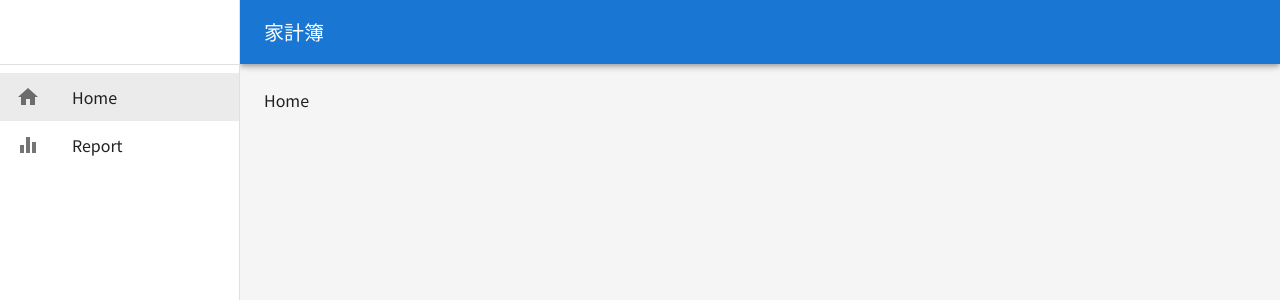
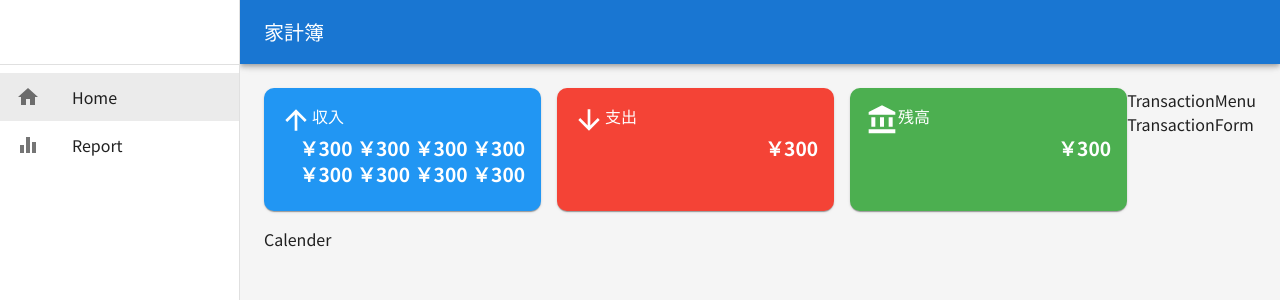
Before and after one commit to r-someya0618/react-household-app, a React (Vite) app: page / in a window 1280 px wide. Shown: the top 300 px of the page. Built offline with nearby package versions, Linux system fonts and the light colour scheme.

Commit message:
home画面の収支カードコンポーネント追加

```diff
--- a/package.json
+++ b/package.json
@@ -12,8 +12,9 @@
   "dependencies": {
     "@emotion/react": "^11.14.0",
     "@emotion/styled": "^11.14.0",
-    "@mui/icons-material": "^6.3.1",
-    "@mui/material": "^6.3.1",
+    "@mui/icons-material": "^5.15.1",
+    "@mui/material": "^5.15.1",
+    "@mui/x-date-pickers": "^6.19.0",
     "react": "^18.3.1",
     "react-dom": "^18.3.1",
     "react-router-dom": "^6.28.1"
--- a/src/components/AppLayout.tsx
+++ b/src/components/AppLayout.tsx
@@ -44,8 +44,8 @@
       <AppBar
         position='fixed'
         sx={{
-          width: { sm: `calc(100% - ${drawerWidth}px)` },
-          ml: { sm: `${drawerWidth}px` },
+          width: { md: `calc(100% - ${drawerWidth}px)` },
+          ml: { md: `${drawerWidth}px` },
         }}
       >
         <Toolbar>
@@ -54,7 +54,7 @@
             aria-label='open drawer'
             edge='start'
             onClick={handleDrawerToggle}
-            sx={{ mr: 2, display: { sm: 'none' } }}
+            sx={{ mr: 2, display: { md: 'none' } }}
           >
             <MenuIcon />
           </IconButton>
@@ -74,7 +74,7 @@
       {/* メインコンテンツ */}
       <Box
         component='main'
-        sx={{ flexGrow: 1, p: 3, width: { sm: `calc(100% - ${drawerWidth}px)` } }}
+        sx={{ flexGrow: 1, p: 3, width: { md: `calc(100% - ${drawerWidth}px)` } }}
       >
         <Toolbar />
         <Outlet />
--- /dev/null
+++ b/src/components/Calender.tsx
@@ -0,0 +1,7 @@
+import React from 'react'
+
+const Calender = () => {
+  return <div>Calender</div>
+}
+
+export default Calender
--- /dev/null
+++ b/src/components/MonthlySummary.tsx
@@ -0,0 +1,102 @@
+import { Card, CardContent, Grid, Stack, Typography } from '@mui/material'
+import ArrowUpwardIcon from '@mui/icons-material/ArrowUpward'
+import ArrowDownwardIcon from '@mui/icons-material/ArrowDownward'
+import AccountBalanceIcon from '@mui/icons-material/AccountBalance'
+
+const MonthlySummary = () => {
+  return (
+    <Grid container spacing={{ xs: 1, sm: 2 }} mb={2}>
+      {/* 収入 */}
+      <Grid item xs={4} display={'flex'} flexDirection={'column'}>
+        <Card
+          sx={{
+            bgcolor: (theme) => theme.palette.incomeColor.main,
+            color: 'white',
+            borderRadius: '10px',
+            flexGrow: 1,
+          }}
+        >
+          <CardContent sx={{ padding: { xs: 1, sm: 2 } }}>
+            <Stack direction={'row'}>
+              <ArrowUpwardIcon sx={{ fontSize: '2rem' }} />
+              <Typography>収入</Typography>
+            </Stack>
+            <Typography
+              textAlign={'right'}
+              variant='h5'
+              fontWeight={'fontWeightBold'}
+              sx={{
+                wordBreak: 'break-word',
+                fontSize: { xs: '.8rem', sm: '1rem', md: '1.2rem' },
+              }}
+            >
+              ￥300 ￥300 ￥300 ￥300 ￥300 ￥300 ￥300 ￥300
+            </Typography>
+          </CardContent>
+        </Card>
+      </Grid>
+
+      {/* 支出 */}
+      <Grid item xs={4} display={'flex'} flexDirection={'column'}>
+        <Card
+          sx={{
+            bgcolor: (theme) => theme.palette.expenseColor.main,
+            color: 'white',
+            borderRadius: '10px',
+            flexGrow: 1,
+          }}
+        >
+          <CardContent sx={{ padding: { xs: 1, sm: 2 } }}>
+            <Stack direction={'row'}>
+              <ArrowDownwardIcon sx={{ fontSize: '2rem' }} />
+              <Typography>支出</Typography>
+            </Stack>
+            <Typography
+              textAlign={'right'}
+              variant='h5'
+              fontWeight={'fontWeightBold'}
+              sx={{
+                wordBreak: 'break-word',
+                fontSize: { xs: '.8rem', sm: '1rem', md: '1.2rem' },
+              }}
+            >
+              ￥300
+            </Typography>
+          </CardContent>
+        </Card>
+      </Grid>
+
+      {/* 残高 */}
+      <Grid item xs={4} display={'flex'} flexDirection={'column'}>
+        <Card
+          sx={{
+            bgcolor: (theme) => theme.palette.balanceColor.main,
+            color: 'white',
+            borderRadius: '10px',
+            flexGrow: 1,
+          }}
+        >
+          <CardContent sx={{ padding: { xs: 1, sm: 2 } }}>
+            <Stack direction={'row'}>
+              <AccountBalanceIcon sx={{ fontSize: '2rem' }} />
+              <Typography>残高</Typography>
+            </Stack>
+            <Typography
+              textAlign={'right'}
+              variant='h5'
+              fontWeight={'fontWeightBold'}
+              sx={{
+                wordBreak: 'break-word',
+                fontSize: { xs: '.8rem', sm: '1rem', md: '1.2rem' },
+              }}
+            >
+              ￥300
+            </Typography>
+          </CardContent>
+        </Card>
+      </Grid>
+    </Grid>
+  )
+}
+
+export default MonthlySummary
--- /dev/null
+++ b/src/components/TransactionForm.tsx
@@ -0,0 +1,7 @@
+import React from 'react'
+
+const TransactionForm = () => {
+  return <div>TransactionForm</div>
+}
+
+export default TransactionForm
--- /dev/null
+++ b/src/components/TransactionMenu.tsx
@@ -0,0 +1,7 @@
+import React from 'react'
+
+const TransactionMenu = () => {
+  return <div>TransactionMenu</div>
+}
+
+export default TransactionMenu
--- a/src/components/common/SideBar.tsx
+++ b/src/components/common/SideBar.tsx
@@ -81,7 +81,7 @@
   return (
     <Box
       component='nav'
-      sx={{ width: { sm: drawerWidth }, flexShrink: { sm: 0 } }}
+      sx={{ width: { md: drawerWidth }, flexShrink: { md: 0 } }}
       aria-label='mailbox folders'
     >
       {/* モバイル用 */}
@@ -94,7 +94,7 @@
           keepMounted: true, // Better open performance on mobile.
         }}
         sx={{
-          display: { xs: 'block', sm: 'none' },
+          display: { xs: 'block', md: 'none' },
           '& .MuiDrawer-paper': { boxSizing: 'border-box', width: drawerWidth },
         }}
       >
@@ -105,7 +105,7 @@
       <Drawer
         variant='permanent'
         sx={{
-          display: { xs: 'none', sm: 'block' },
+          display: { xs: 'none', md: 'block' },
           '& .MuiDrawer-paper': { boxSizing: 'border-box', width: drawerWidth },
         }}
         open
--- a/src/pages/Home.tsx
+++ b/src/pages/Home.tsx
@@ -1,5 +1,25 @@
+import { Box } from '@mui/material'
+import MonthlySummary from '../components/MonthlySummary'
+import Calender from '../components/Calender'
+import TransactionMenu from '../components/TransactionMenu'
+import TransactionForm from '../components/TransactionForm'
+
 const Home = () => {
-  return <div>Home</div>
+  return (
+    <Box sx={{ display: 'flex' }}>
+      {/* 左側コンテンツ */}
+      <Box sx={{ flexGrow: 1 }}>
+        <MonthlySummary />
+        <Calender />
+      </Box>
+
+      {/* 右側コンテンツ */}
+      <Box>
+        <TransactionMenu />
+        <TransactionForm />
+      </Box>
+    </Box>
+  )
 }
 
 export default Home
--- a/src/theme/theme.ts
+++ b/src/theme/theme.ts
@@ -1,4 +1,19 @@
-import { createTheme } from '@mui/material'
+import { createTheme, PaletteColor, PaletteColorOptions } from '@mui/material'
+import { blue, green, red } from '@mui/material/colors'
+
+declare module '@mui/material/styles' {
+  interface Palette {
+    incomeColor: PaletteColor
+    expenseColor: PaletteColor
+    balanceColor: PaletteColor
+  }
+
+  interface PaletteOptions {
+    incomeColor?: PaletteColorOptions
+    expenseColor?: PaletteColorOptions
+    balanceColor?: PaletteColorOptions
+  }
+}
 
 export const theme = createTheme({
   typography: {
@@ -13,4 +28,21 @@
     fontWeightMedium: 500,
     fontWeightBold: 700,
   },
+  palette: {
+    incomeColor: {
+      main: blue[500],
+      light: blue[100],
+      dark: blue[700],
+    },
+    expenseColor: {
+      main: red[500],
+      light: red[100],
+      dark: red[700],
+    },
+    balanceColor: {
+      main: green[500],
+      light: green[100],
+      dark: green[700],
+    },
+  },
 })
```
Also changed, not shown: 1 other file (tests, documents, lock files or other folders).
